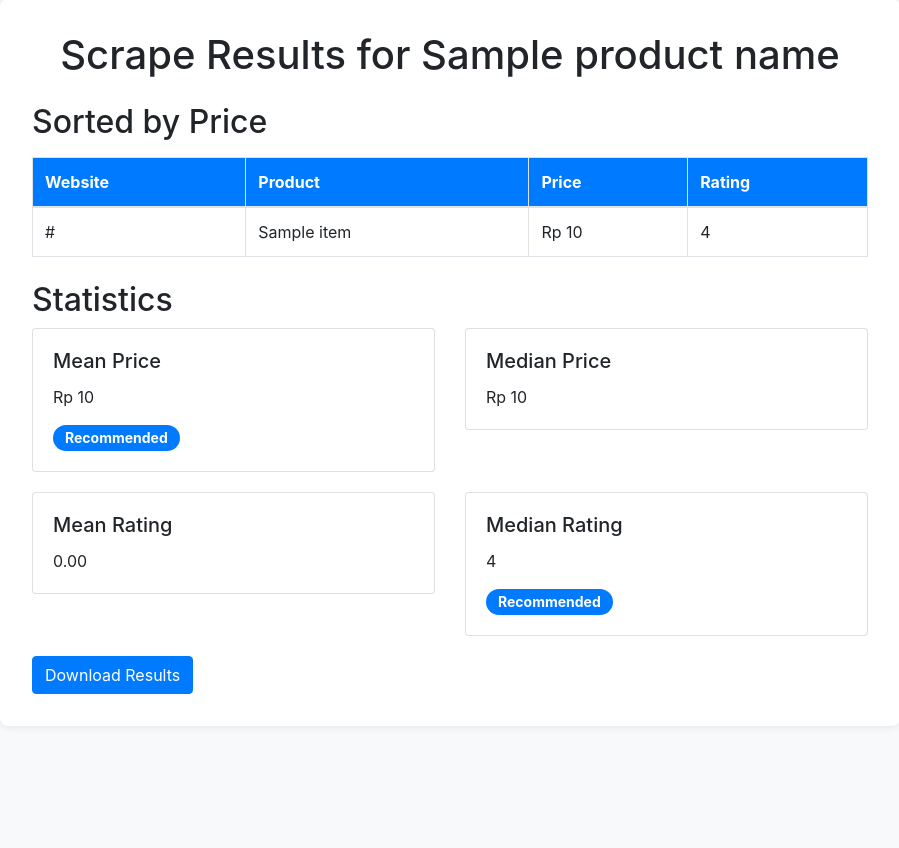
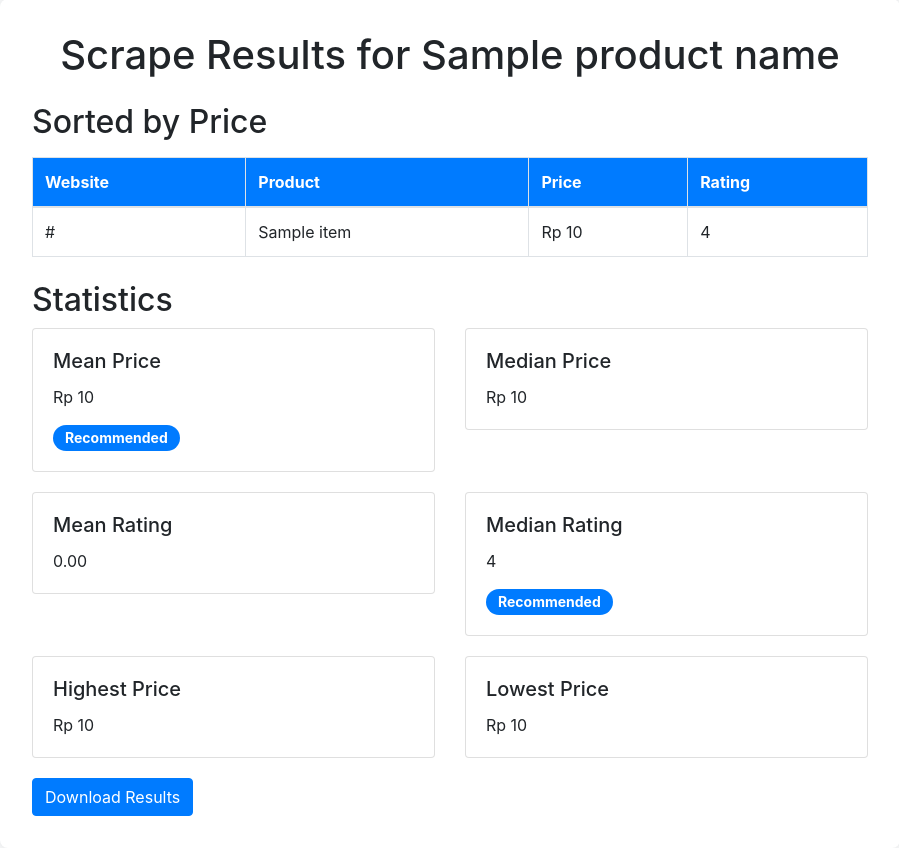
Before and after one commit to dylanRevelin/web-scrapping-ecek, a Flask app: template templates/results.html in a window 1280 px wide. Shown: the part 21-869 px from the top of the page, without its empty margins (190-1089 px from the left). Before the commit the page ends 715 px from the top, so only its background shows below. Run offline with Flask 3, Linux system fonts and the light colour scheme; the template is opened without the code that fills it: most values are stand-ins (such as "Sample title", 1, 10 or a date in 2020); some libraries are stand-ins or nearby versions.

Commit message:
adding highest and lowest price at results.html

```diff
--- a/templates/results.html
+++ b/templates/results.html
@@ -104,6 +104,22 @@
                     </div>
                 </div>
             </div>
+            <div class="col-md-6">
+                <div class="card statistic-card">
+                    <div class="card-body">
+                        <h5 class="card-title">Highest Price</h5>
+                        <p class="card-text">{{ highest_price | format_price }}</p>
+                    </div>
+                </div>
+            </div>
+            <div class="col-md-6">
+                <div class="card statistic-card">
+                    <div class="card-body">
+                        <h5 class="card-title">Lowest Price</h5>
+                        <p class="card-text">{{ lowest_price | format_price }}</p>
+                    </div>
+                </div>
+            </div>
         </div>
 
         <!-- Download link for Excel file -->
```
